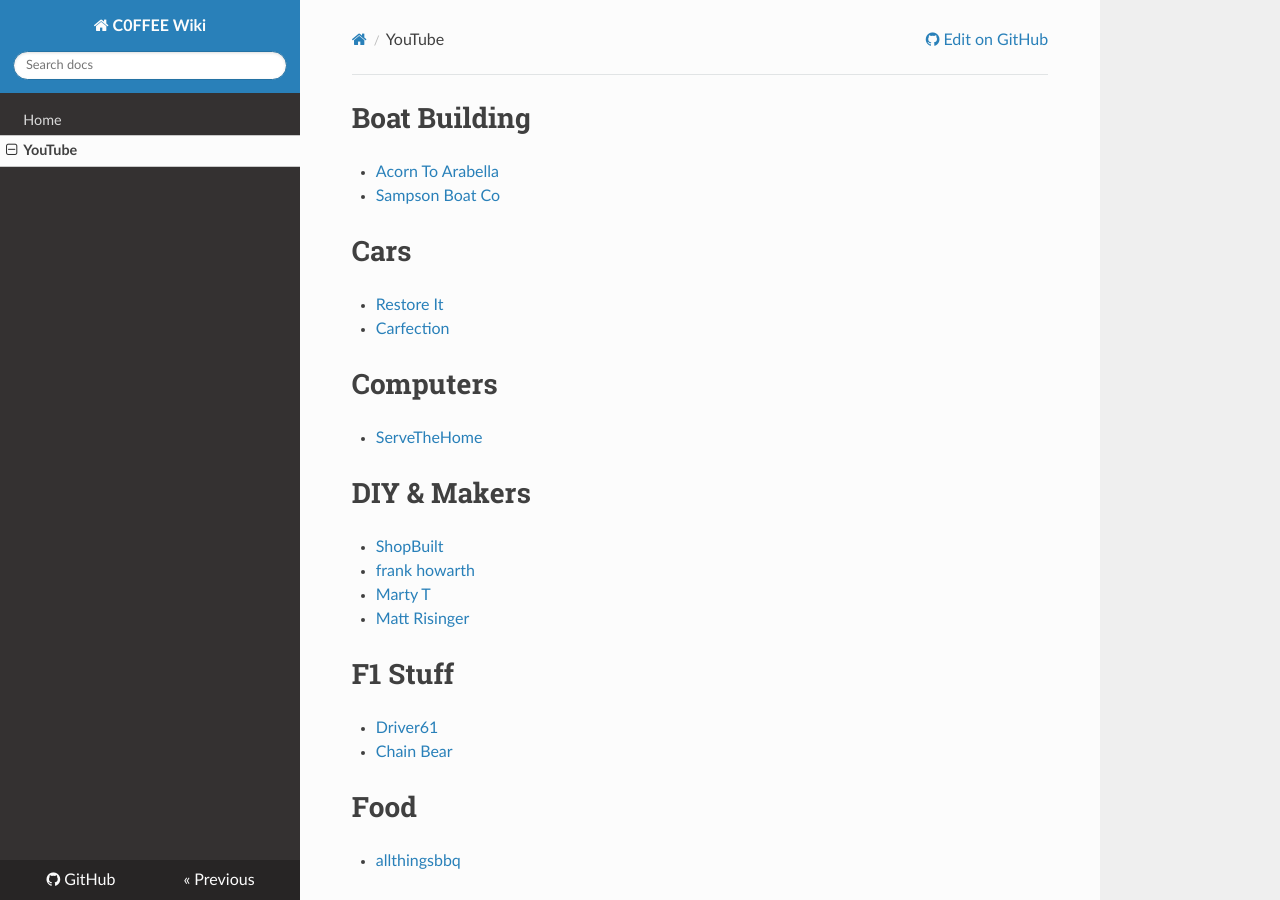
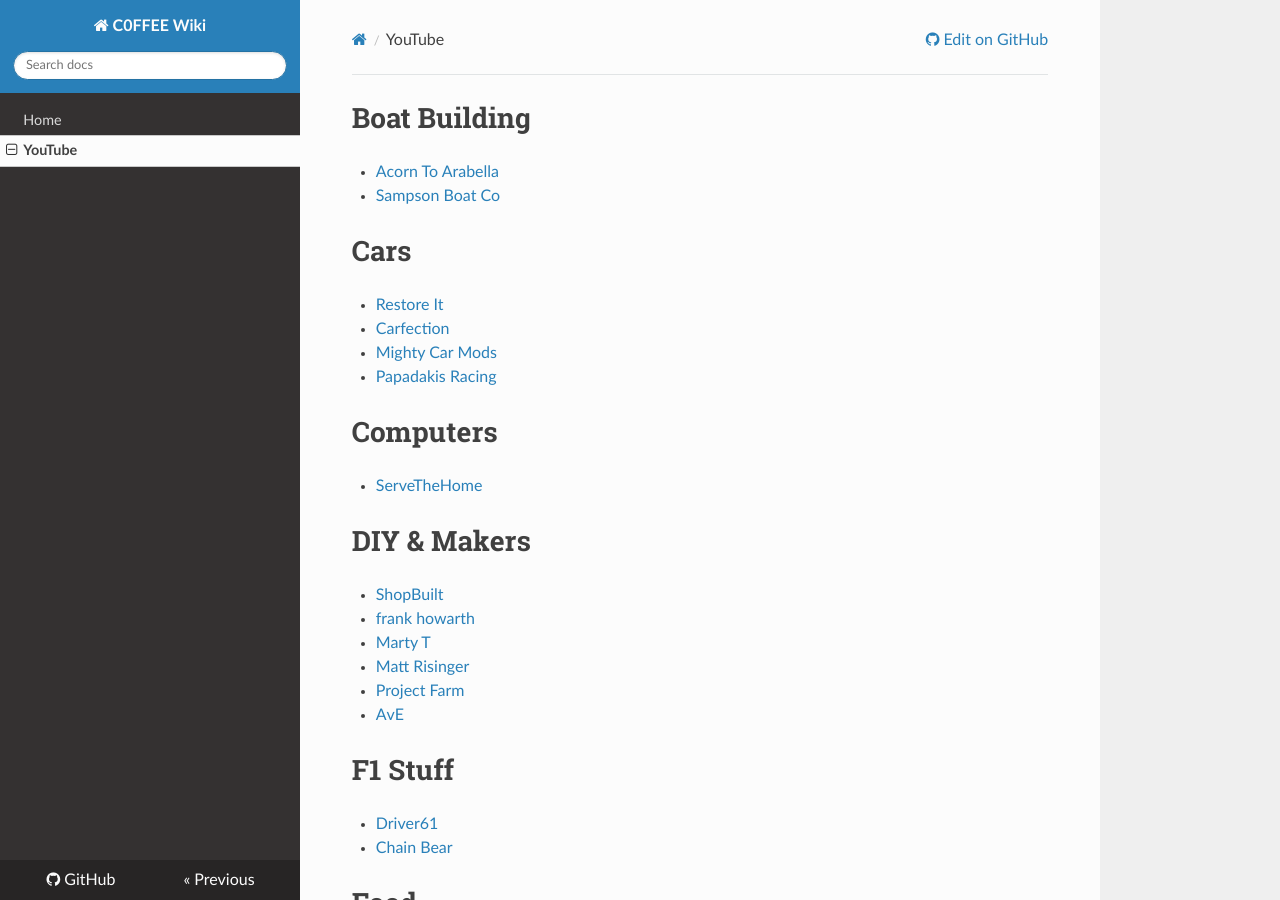
Before and after one commit to vetsin/chalkboard, an MkDocs documentation site: the page built from docs/youtube.md, in a window 1280 px wide and 900 px high. Built offline with MkDocs 1.6.1, drawn with Linux system fonts in a browser that asks for light colours; nearby versions of some CDN libraries.

Commit message:
Update youtube.md
Adding MCM and Papadakis to cars section and project farm and AvE to DIY and Makers

```diff
--- a/docs/youtube.md
+++ b/docs/youtube.md
@@ -5,6 +5,8 @@
 # Cars
 * [Restore It](https://www.youtube.com/channel/UCYSAWDQnoz0uIBRYlophvNw)
 * [Carfection](https://www.youtube.com/channel/UCwuDqQjo53xnxWKRVfw_41w)
+* [Mighty Car Mods](https://www.youtube.com/channel/UCgJRL30YS6XFxq9Ga8W2J3A)
+* [Papadakis Racing](https://www.youtube.com/user/PapadakisRacing)
 
 # Computers
 * [ServeTheHome](https://www.youtube.com/c/ServeTheHomeVideo)
@@ -14,6 +16,8 @@
 * [frank howarth](https://www.youtube.com/c/frankhowarth)
 * [Marty T](https://www.youtube.com/channel/UCp-mnssZd4X2bgIcekaNfgA)
 * [Matt Risinger](https://www.youtube.com/channel/UCFCTrfb1JUJjs3Im8OZDtBw)
+* [Project Farm](https://www.youtube.com/channel/UC2rzsm1Qi6N1X-wuOg_p0Ng)
+* [AvE](https://www.youtube.com/channel/UChWv6Pn_zP0rI6lgGt3MyfA)
 
 # F1 Stuff
 * [Driver61](https://www.youtube.com/channel/UCtbLA0YM6EpwUQhFUyPQU9Q)
```
